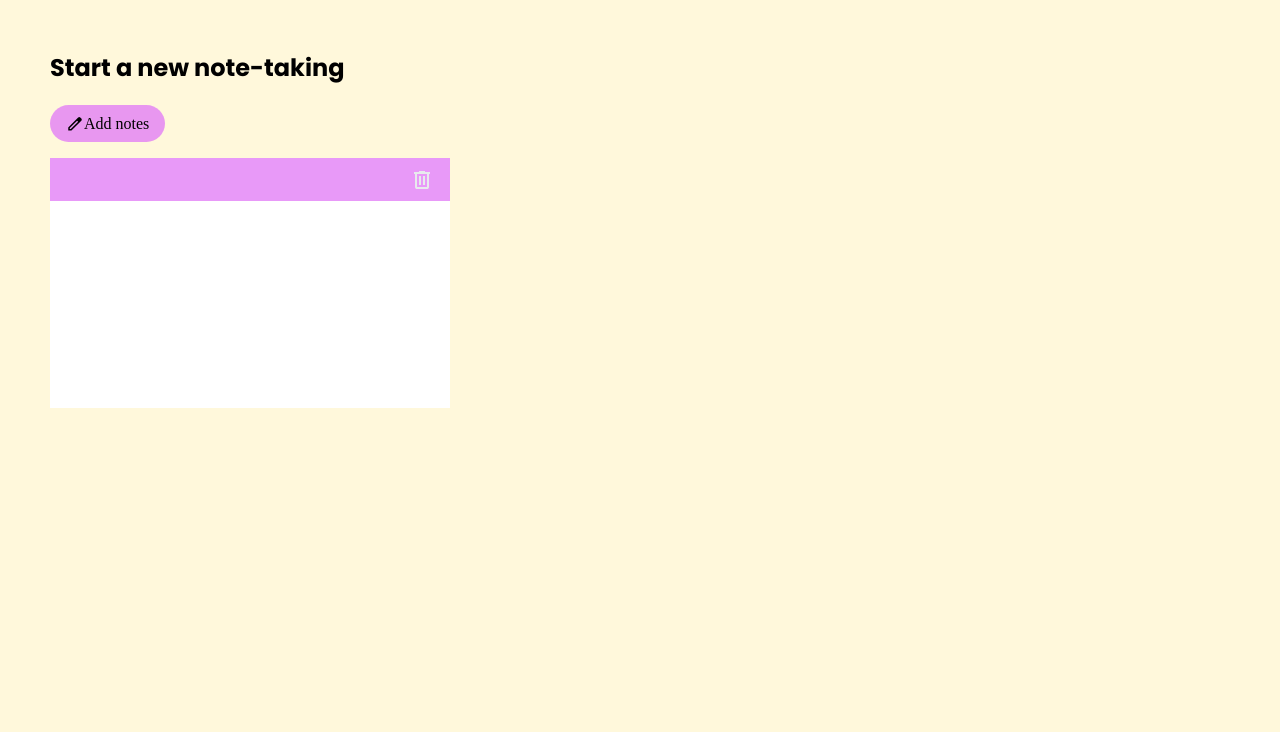
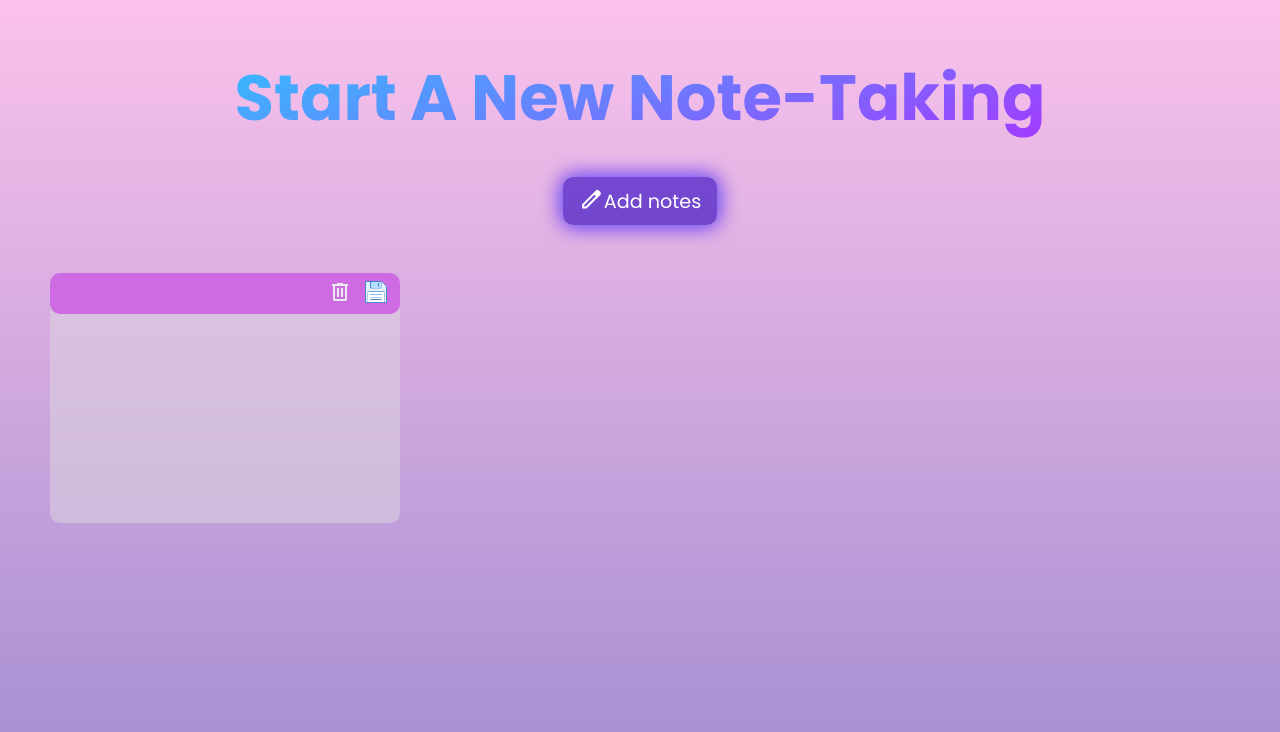
Before and after one commit to nitindhyani01/notes-webapp, a plain HTML site: page index.html in a window 1280 px wide. Both pictures are taken after a click on the button "Add notes". Drawn offline with Linux system fonts and the light colour scheme.

Commit message:
some improvements + added localstorage

```diff
--- a/index.html
+++ b/index.html
@@ -1,21 +1,29 @@
 <!DOCTYPE html>
 <html lang="en">
-<head>
-    <meta charset="UTF-8">
-    <meta name="viewport" content="width=device-width, initial-scale=1.0">
+  <head>
+    <meta charset="UTF-8" />
+    <meta name="viewport" content="width=device-width, initial-scale=1.0" />
     <title>notes-app</title>
-    <link rel="stylesheet" href="style.css">
+    <link rel="stylesheet" href="style.css" />
     <script src="script.js"></script>
-</head>
-<body>
-    <h2>Start a new note-taking</h2>
-    <button class="add_btn"><svg class="pencil" xmlns="http://www.w3.org/2000/svg" height="18px" viewBox="0 -950 960 960" fill="#00000"><path d="M200-200h57l391-391-57-57-391 391v57Zm-80 80v-170l528-527q12-11 26.5-17t30.5-6q16 0 31 6t26 18l55 56q12 11 17.5 26t5.5 30q0 16-5.5 30.5T817-647L290-120H120Zm640-584-56-56 56 56Zm-141 85-28-29 57 57-29-28Z"/></svg>Add notes</i></button>
-    <!-- <div class="note_wrapper">
-        <div class="editbuttons">
-            <button class="delete"><svg xmlns="http://www.w3.org/2000/svg" height="24px" viewBox="0 -960 960 960" width="24px" fill="#e8eaed"><path d="M280-120q-33 0-56.5-23.5T200-200v-520h-40v-80h200v-40h240v40h200v80h-40v520q0 33-23.5 56.5T680-120H280Zm400-600H280v520h400v-520ZM360-280h80v-360h-80v360Zm160 0h80v-360h-80v360ZM280-720v520-520Z"/></svg></button>
-        </div>
-        <div class="main hidden"></div>
-        <textarea class="txtarea"></textarea>
-    </div> -->
-</body>
+  </head>
+  <body>
+    <h1 class="heading">Start A New Note-Taking</h1>
+    <div class="btn-wrapper">
+      <button class="add_btn">
+        <svg
+          class="pencil"
+          xmlns="http://www.w3.org/2000/svg"
+          height="25px"
+          viewBox="0 -950 960 960"
+          fill="white"
+        >
+          <path
+            d="M200-200h57l391-391-57-57-391 391v57Zm-80 80v-170l528-527q12-11 26.5-17t30.5-6q16 0 31 6t26 18l55 56q12 11 17.5 26t5.5 30q0 16-5.5 30.5T817-647L290-120H120Zm640-584-56-56 56 56Zm-141 85-28-29 57 57-29-28Z"
+          /></svg
+        >Add notes
+      </button>
+    </div>
+    <div class="container" id="main_wrapper"></div>
+  </body>
 </html>
--- a/script.js
+++ b/script.js
@@ -1,17 +1,15 @@
-"use strict";
-
-document.addEventListener('DOMContentLoaded', () => {
-    const addbtn = document.querySelector('.add_btn');
+document.addEventListener("DOMContentLoaded", () => {
+  const addbtn = document.querySelector(".add_btn");
 
   if (addbtn) {
-        addbtn.addEventListener('click', () => addnote());
+    addbtn.addEventListener("click", () => addnote());
   } else {
-        console.error('Button with class .add_btn not found');
+    console.error("Button with class .add_btn not found");
   }
 });
 
 function addnote(text = "") {
-    const note = document.createElement('div');
+  const note = document.createElement("div");
   note.classList.add("note_wrapper");
   note.innerHTML = `
         <div class="editbuttons">
@@ -20,15 +18,41 @@ function addnote(text = "") {
                     <path d="M280-120q-33 0-56.5-23.5T200-200v-520h-40v-80h200v-40h240v40h200v80h-40v520q0 33-23.5 56.5T680-120H280Zm400-600H280v520h400v-520ZM360-280h80v-360h-80v360Zm160 0h80v-360h-80v360ZM280-720v520-520Z"/>
                 </svg>
             </button>
+            <button onclick="saveNote()" class="save_btn"><img src="./public/save.png" alt="save"></button>
         </div>
-        <div class="main ${text ? "" : "hidden"}"></div>
-        <textarea class="txtarea ${text ? "hidden" : ""}" id=""></textarea>
+        <textarea class="txtarea">${text}</textarea>
     `;
-    const dltbtn = note.querySelector('.delete');
+  const dltbtn = note.querySelector(".delete");
+  const saveBtn = note.querySelector(".save_btn ");
+  const mainel = note.querySelector(".main");
+  const txt = note.querySelector(".txtarea");
 
-    dltbtn.addEventListener("click", ()=> {
+  dltbtn.addEventListener("click", () => {
     note.remove();
+    saveNote();
   });
+  document.getElementById("main_wrapper").appendChild(note);
+}
 
-    document.body.appendChild(note);
+const saveNote = () => {
+  const notes = document.querySelectorAll(".note_wrapper");
+  let notesArray = [];
+  notes.forEach((note) => {
+    const txt = note.querySelector(".txtarea");
+    const noteObj = {
+      txt: txt.value,
+    };
+    notesArray.push(noteObj);
+  });
+  localStorage.setItem("notes", JSON.stringify(notesArray));
+};
+
+const getNotes = () => {
+  const notes = JSON.parse(localStorage.getItem("notes"));
+  if (notes) {
+    notes.forEach((note) => {
+      addnote(note.txt);
+    });
   }
+};
+window.onload = getNotes;
--- a/style.css
+++ b/style.css
@@ -1,45 +1,79 @@
-@import url('https://fonts.googleapis.com/css2?family=Poppins:ital,wght@0,100;0,200;0,300;0,400;0,500;0,600;0,700;0,800;0,900;1,100;1,200;1,300;1,400;1,500;1,600;1,700;1,800;1,900&display=swap');
-body{
+@import url("https://fonts.googleapis.com/css2?family=Poppins:ital,wght@0,100;0,200;0,300;0,400;0,500;0,600;0,700;0,800;0,900;1,100;1,200;1,300;1,400;1,500;1,600;1,700;1,800;1,900&display=swap");
+body {
   margin: 50px;
-    background: #FFF8DB;
+  background-image: linear-gradient(to top, #a18cd1 0%, #fbc2eb 100%);
+  background-size: cover;
+  background-attachment: fixed;
+  font-family: "Poppins", sans-serif;
 }
-h2 {
+.heading {
   font-family: "Poppins", sans-serif;
-    font-style: normal;
+  font-size: 4rem;
+  font-weight: 700;
+  text-align: center;
+  margin-bottom: 2rem;
+  background-clip: text;
+  color: transparent;
+  background-image: linear-gradient(-20deg, #b721ff 0%, #21d4fd 100%);
 }
-.add_btn{
+.container {
+  display: flex;
+  gap: 2rem;
+  flex-wrap: wrap;
+}
+.btn-wrapper {
+  display: flex;
+  justify-content: center;
+  margin-top: 2rem;
+  margin-bottom: 2rem;
+}
+.add_btn {
   outline: none;
   border: none;
-    border-radius: 30px;
+  border-radius: 10px;
   font-family: inherit;
-    font-size: 1rem;
+  font-size: 1.2rem;
   padding: 0.6rem 1rem;
   margin-bottom: 8rem 0;
   cursor: pointer;
+  color: white;
   display: flex;
   justify-content: center;
-    background-color: #e27df7c8;
+  background-color: #5329c9c8;
+  box-shadow: 0 0 20px rgb(113, 113, 255), 0 0 20px blueviolet;
 }
-.note_wrapper{
-    background: #fff;
-    width: 400px;
+.save_btn {
+  border: none;
+  background: transparent;
+}
+.save_btn img {
+  width: 24px;
+  height: 24px;
+  cursor: pointer;
+}
+.note_wrapper {
+  width: 350px;
   height: 250px;
   margin-top: 1rem;
+  background: rgba(219, 208, 224, 0.575);
+  border-radius: 10px;
 }
-.editbuttons{
-    background-color: #e27df7c8;
+.editbuttons {
+  background-color: #cb54e2c8;
   display: flex;
   justify-content: flex-end;
+  align-items: center;
+  border-radius: 10px;
+  padding: 6px;
 }
-.edit, .delete{
+.edit,
+.delete {
   outline: none;
   border: none;
   background: transparent;
-    padding: 0.6rem 1rem;
   cursor: pointer;
-    display: flex;
 }
-.txtarea{
+.txtarea {
   outline: none;
   border: none;
   font-family: inherit;
@@ -48,4 +82,5 @@ h2 {
   height: 201px;
   padding: 2px;
   resize: none;
+  background: transparent;
 }
```
Also changed, not shown: public/save.png (added). Lines whose indentation alone changed are shown as unchanged.
